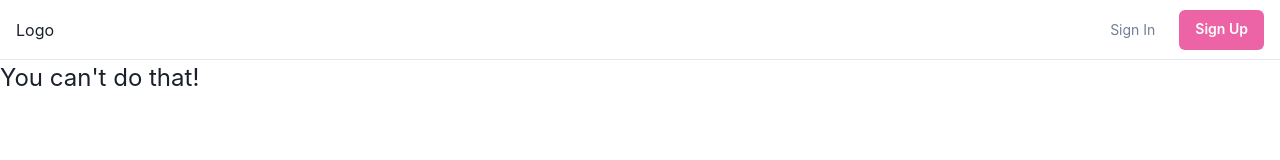
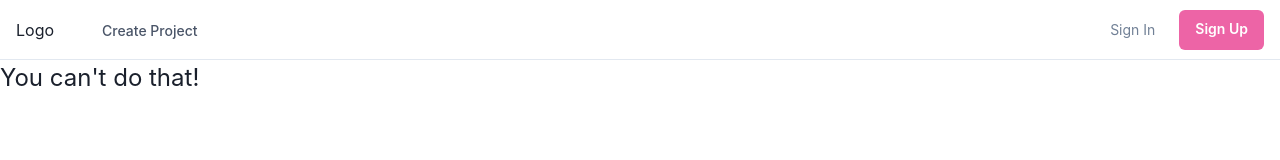
Before and after one commit to CraftAcademy/art_nouveau, a React (Create React App) app: page /projects/create in a window 1280 px wide. Shown: the top 160 px of the page. Built offline with nearby package versions, Linux system fonts and the light colour scheme.

Commit message:
adds project create component changes chakra ui link from using href to onClick event

```diff
--- a/src/App.jsx
+++ b/src/App.jsx
@@ -1,6 +1,7 @@
 import { Routes, Route } from "react-router-dom";
 import Navigation from "./components/navigation/Navigation";
 import Project from "./components/Project";
+import ProjectCreate from "./components/ProjectCreate";
 import Projects from "./components/Projects";
 import ProtectedRoute from "./components/ProtectedRoute";
 
@@ -12,6 +13,7 @@ const App = () => {
         <Route path="/" element={<Projects />} />
         <Route element={<ProtectedRoute />}>
           <Route path="/projects/:id" element={<Project />} />
+          <Route path="/projects/create" element={<ProjectCreate />} />
         </Route>
       </Routes>
     </>
--- /dev/null
+++ b/src/components/ProjectCreate.jsx
@@ -0,0 +1,5 @@
+const ProjectCreate = () => {
+  return <div data-cy="project-create-ui">ProjectCreate Interface</div>;
+};
+
+export default ProjectCreate;
--- a/src/components/ProtectedRoute.jsx
+++ b/src/components/ProtectedRoute.jsx
@@ -6,6 +6,7 @@ const ProtectedRoute = () => {
   const { currentUser } = useSelector((state) => state.user);
 
   if (!currentUser) {
+    debugger
     return <Text fontSize={24}>You can't do that!</Text>;
   }
 
--- a/src/components/navigation/DesktopNav.jsx
+++ b/src/components/navigation/DesktopNav.jsx
@@ -7,23 +7,27 @@ import {
   PopoverContent,
   useColorModeValue,
 } from "@chakra-ui/react";
+import { useNavigate } from "react-router-dom";
 import DesktopSubNav from "./DesktopSubNav";
 import { NAV_ITEMS } from './NAV_ITEMS';
+
+
 
 const DesktopNav = () => {
   const linkColor = useColorModeValue("gray.600", "gray.200");
   const linkHoverColor = useColorModeValue("gray.800", "white");
   const popoverContentBgColor = useColorModeValue("white", "gray.800");
+  const navigate = useNavigate()
 
   return (
     <Stack direction={"row"} spacing={4}>
       {NAV_ITEMS.map((navItem) => (
-        <Box key={navItem.label}>
+        <Box key={navItem.label} data-cy={navItem.dataCy}>
           <Popover trigger={"hover"} placement={"bottom-start"}>
             <PopoverTrigger>
               <Link
                 p={2}
-                href={navItem.href ?? "#"}
+                onClick={() => navigate(navItem.href)}
                 fontSize={"sm"}
                 fontWeight={500}
                 color={linkColor}
--- a/src/components/navigation/DesktopSubNav.jsx
+++ b/src/components/navigation/DesktopSubNav.jsx
@@ -1,4 +1,3 @@
-
 import {
   Box,
   Flex,
@@ -7,43 +6,46 @@ import {
   Icon,
   Link,
   useColorModeValue,
-} from '@chakra-ui/react';
-import {
-  ChevronRightIcon,
-} from '@chakra-ui/icons';
+} from "@chakra-ui/react";
+import { ChevronRightIcon } from "@chakra-ui/icons";
+import { useNavigate } from "react-router-dom";
 
 const DesktopSubNav = ({ label, href, subLabel }) => {
+  const navigate = useNavigate();
   return (
     <Link
-      href={href}
-      role={'group'}
-      display={'block'}
+      onClick={() => navigate(href)}
+      role={"group"}
+      display={"block"}
       p={2}
-      rounded={'md'}
-      _hover={{ bg: useColorModeValue('pink.50', 'gray.900') }}>
-      <Stack direction={'row'} align={'center'}>
+      rounded={"md"}
+      _hover={{ bg: useColorModeValue("pink.50", "gray.900") }}
+    >
+      <Stack direction={"row"} align={"center"}>
         <Box>
           <Text
-            transition={'all .3s ease'}
-            _groupHover={{ color: 'pink.400' }}
-            fontWeight={500}>
+            transition={"all .3s ease"}
+            _groupHover={{ color: "pink.400" }}
+            fontWeight={500}
+          >
             {label}
           </Text>
-          <Text fontSize={'sm'}>{subLabel}</Text>
+          <Text fontSize={"sm"}>{subLabel}</Text>
         </Box>
         <Flex
-          transition={'all .3s ease'}
-          transform={'translateX(-10px)'}
+          transition={"all .3s ease"}
+          transform={"translateX(-10px)"}
           opacity={0}
-          _groupHover={{ opacity: '100%', transform: 'translateX(0)' }}
-          justify={'flex-end'}
-          align={'center'}
-          flex={1}>
-          <Icon color={'pink.400'} w={5} h={5} as={ChevronRightIcon} />
+          _groupHover={{ opacity: "100%", transform: "translateX(0)" }}
+          justify={"flex-end"}
+          align={"center"}
+          flex={1}
+        >
+          <Icon color={"pink.400"} w={5} h={5} as={ChevronRightIcon} />
         </Flex>
       </Stack>
     </Link>
   );
 };
 
-export default DesktopSubNav
+export default DesktopSubNav;
--- a/src/components/navigation/MobileNavItem.jsx
+++ b/src/components/navigation/MobileNavItem.jsx
@@ -1,68 +1,65 @@
 import {
-  Box,
   Flex,
   Text,
-  IconButton,
-  Button,
   Stack,
   Collapse,
   Icon,
   Link,
-  Popover,
-  PopoverTrigger,
-  PopoverContent,
   useColorModeValue,
-  useBreakpointValue,
   useDisclosure,
-} from '@chakra-ui/react';
-import {
-  HamburgerIcon,
-  CloseIcon,
-  ChevronDownIcon,
-  ChevronRightIcon,
-} from '@chakra-ui/icons';
+} from "@chakra-ui/react";
+import { ChevronDownIcon } from "@chakra-ui/icons";
+import { useNavigate } from "react-router-dom";
 
 const MobileNavItem = ({ label, children, href }) => {
   const { isOpen, onToggle } = useDisclosure();
+  const navigate = useNavigate();
 
   return (
     <Stack spacing={4} onClick={children && onToggle}>
       <Flex
         py={2}
         as={Link}
-        href={href ?? '#'}
-        justify={'space-between'}
-        align={'center'}
+        href={href ?? "#"}
+        justify={"space-between"}
+        align={"center"}
         _hover={{
-          textDecoration: 'none',
-        }}>
+          textDecoration: "none",
+        }}
+      >
         <Text
           fontWeight={600}
-          color={useColorModeValue('gray.600', 'gray.200')}>
+          color={useColorModeValue("gray.600", "gray.200")}
+        >
           {label}
         </Text>
         {children && (
           <Icon
             as={ChevronDownIcon}
-            transition={'all .25s ease-in-out'}
-            transform={isOpen ? 'rotate(180deg)' : ''}
+            transition={"all .25s ease-in-out"}
+            transform={isOpen ? "rotate(180deg)" : ""}
             w={6}
             h={6}
           />
         )}
       </Flex>
 
-      <Collapse in={isOpen} animateOpacity style={{ marginTop: '0!important' }}>
+      <Collapse in={isOpen} animateOpacity style={{ marginTop: "0!important" }}>
         <Stack
           mt={2}
           pl={4}
           borderLeft={1}
-          borderStyle={'solid'}
-          borderColor={useColorModeValue('gray.200', 'gray.700')}
-          align={'start'}>
+          borderStyle={"solid"}
+          borderColor={useColorModeValue("gray.200", "gray.700")}
+          align={"start"}
+        >
           {children &&
             children.map((child) => (
-              <Link key={child.label} py={2} href={child.href}>
+              <Link
+                key={child.label}
+                py={2}
+                onClick={() => navigate(child.href)}
+              >
                 {child.label}
               </Link>
             ))}
@@ -72,4 +69,4 @@ const MobileNavItem = ({ label, children, href }) => {
   );
 };
 
-export default MobileNavItem
+export default MobileNavItem;
--- a/src/components/navigation/NAV_ITEMS.js
+++ b/src/components/navigation/NAV_ITEMS.js
@@ -1,19 +1,10 @@
 export const NAV_ITEMS = [
-  // {
-  //   label: 'Inspiration',
-  //   children: [
-  //     {
-  //       label: 'Explore Design Work',
-  //       subLabel: 'Trending Design to inspire you',
-  //       href: '#',
-  //     },
-  //     {
-  //       label: 'New & Noteworthy',
-  //       subLabel: 'Up-and-coming Designers',
-  //       href: '#',
-  //     },
-  //   ],
-  // },
+  {
+    label: 'Create Project',
+    dataCy: 'create-project',
+    href: '/projects/create'
+
+  },
   // {
   //   label: 'Find Work',
   //   children: [
--- a/src/state/features/userSlice.js
+++ b/src/state/features/userSlice.js
@@ -7,6 +7,7 @@ export const userSlice = createSlice({
   initialState,
   reducers: {
     setCurrentUser: (state, action) => {
+      debugger
       state.currentUser = action.payload;
     },
   },
```
Also changed, not shown: 1 other file (tests, documents, lock files or other folders).
